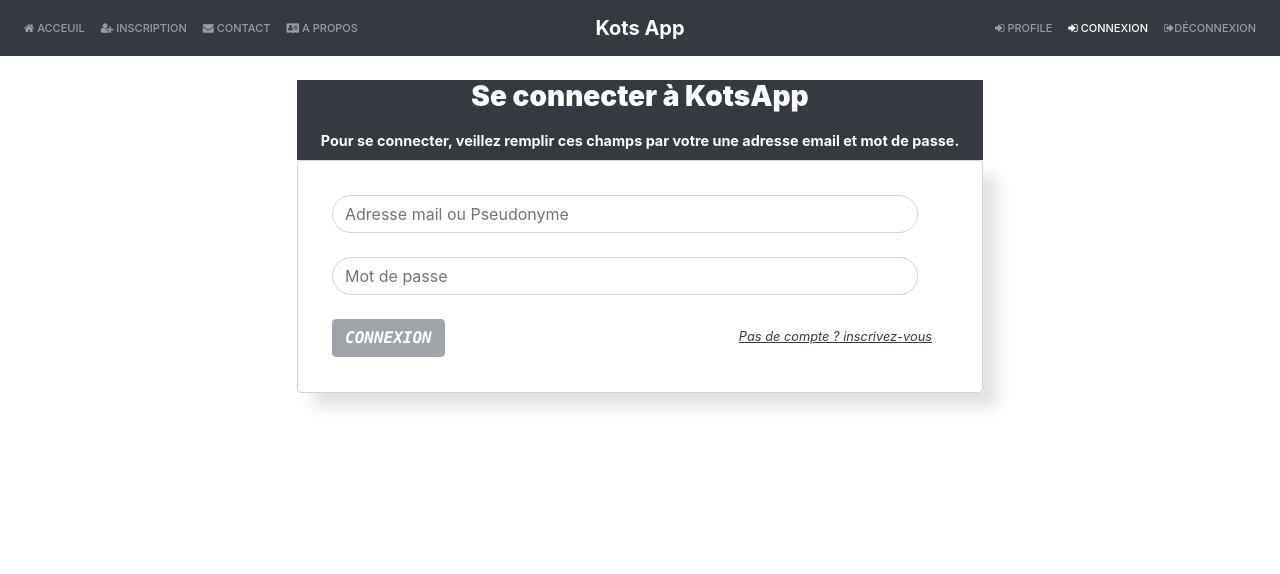
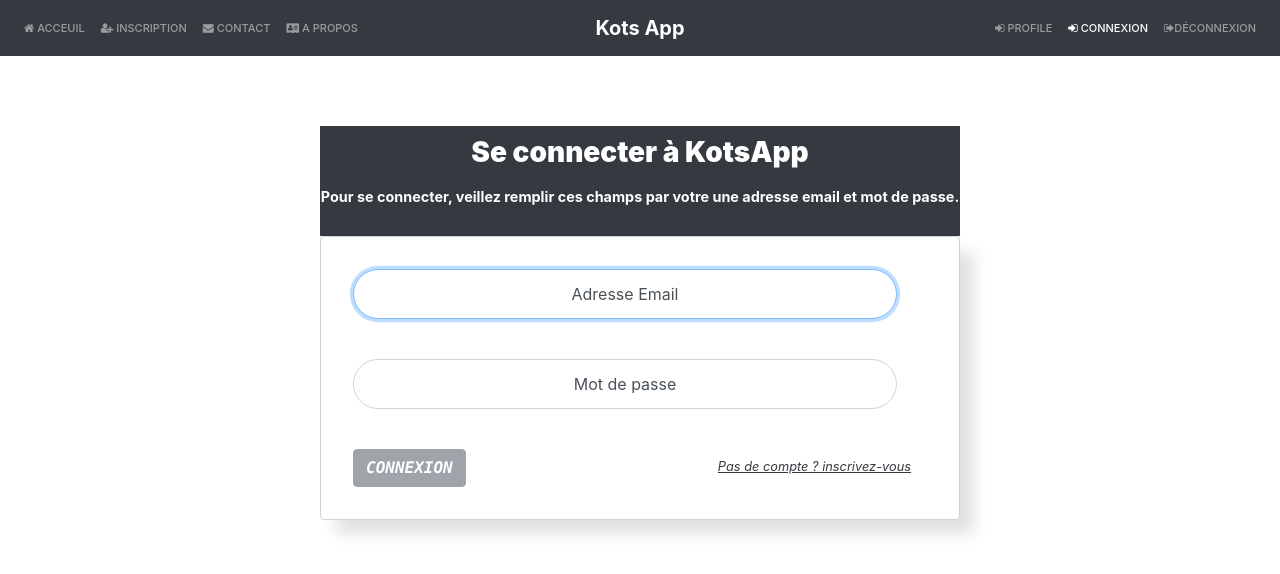
Before and after one commit to make-kots-great-again/web, an Angular app in the folder client-side/: page /login in a window 1280 px wide. Shown: the top 574 px of the page. Built offline with nearby package versions, Linux system fonts and the light colour scheme.

Commit message:
Login CSS hotfix

```diff
--- a/client-side/src/app/features/components/login/login.component.css
+++ b/client-side/src/app/features/components/login/login.component.css
@@ -1,38 +1,52 @@
-
-:root {
-  --input-padding-x: 1.5rem;
-  --input-padding-y: .75rem;
+.connexion{
+  padding-top: 70px;
+  margin: auto;
+  max-width: 1200px;
+  margin: 0 auto !important;
+	float: none !important;
 }
 
 .note {
   text-align: center;
-  height: 80px;
+  height: 110px;
   background: #343A40;
   color: #fff;
   font-weight: bold;
 }
-
-.form-content {
+.form-content
+{
   padding: 5%;
   border: 1px solid #ced4da;
   margin-bottom: 2%;
-  border-radius: 4px;
-  box-shadow: 15px 15px 16px -1px rgba(0, 0, 0, .12);
+  border-radius:  4px;
+  box-shadow:  15px 15px 16px -1px rgba(0,0,0,.12);
+}
+.form-control{
+  border-radius:1.5rem;
 }
 
-.form-control {
-  border-radius: 1.5rem;
+.card-signin {
+  border: 0;
+  border-radius: 1rem;
+  box-shadow: 0 0.5rem 1rem 0 rgba(0, 0, 0, 0.1);
 }
 
-.customInput {
-  --input-padding-x: 1.5rem;
-  --input-padding-y: .75rem;
+.card-signin .card-title {
+  margin-bottom: 2rem;
+  font-weight: 300;
+  font-size: 1.5rem;
 }
 
-/*
-
+.card-signin .card-body {
+  padding: 2rem;
+  overflow: hidden;
+}
 
 .form-signin {
+  width: 100%;
+}
+
+.form-signin .btn {
   font-size: 80%;
   border-radius: 5rem;
   letter-spacing: .1rem;
@@ -63,7 +77,7 @@
   display: block;
   width: 100%;
   margin-bottom: 0;
-
+  /* Override default `<label>` margin */
   line-height: 1.5;
   color: #495057;
   border: 1px solid transparent;
@@ -104,6 +118,8 @@
 }
 
 
+/* Fallback for Edge
+-------------------------------------------------- */
 
 @supports (-ms-ime-align: auto) {
   .form-label-group>label {
@@ -114,7 +130,8 @@
   }
 }
 
-
+/* Fallback for IE
+-------------------------------------------------- */
 
 @media all and (-ms-high-contrast: none),
 (-ms-high-contrast: active) {
@@ -125,5 +142,3 @@
     color: #777;
   }
 }
-
- */
--- a/client-side/src/app/features/components/login/login.component.html
+++ b/client-side/src/app/features/components/login/login.component.html
@@ -1,30 +1,25 @@
-<br>
+<div class="row connexion ">
 <div class="container register-form col-lg-7 col-md-8 col-sm-8 rounded">
 
   <div class="form rounded col-12">
 
     <div class="note bg-dark">
-      <h3 id="formTitle"
-          class="font-weight-bolder mb-3">
-        Se connecter à KotsApp</h3>
-      <p class="font-weight-bold" style="font-size: 0.9rem">
+      <h3 id="formTitle"class="font-weight-bolder mb-3" style="padding-top: 10px"> Se connecter à KotsApp</h3>
+      <p class="font-weight-bold " style="font-size: 0.9rem">
         Pour se connecter, veillez remplir ces champs par votre une adresse email et mot de passe.
       </p>
     </div>
-
-    <form #signUpForm="ngForm"
-          class="form-content text-center col-md-12 rounded">
+    <form #signUpForm="ngForm" class="form-content text-center col-md-12 rounded">
 
       <!-- Username -->
       <div class="row justify-content-center col-12 form-label-group input">
-        <label for="pseudo">
-        </label>
         <input #pseudoInput="ngModel"
                [class.is-invalid]="pseudoInput.invalid && pseudoInput.touched"
                [class.is-valid]="!(pseudoInput.invalid && pseudoInput.untouched)"
-               class="form-control customInput" type="text" id="pseudo"
+               class="form-control" type="text" id="pseudo"
                [(ngModel)]="pseudo" name="pseudo"
-               placeholder="Adresse mail ou Pseudonyme" required>
+               placeholder="Email address"  required autofocus>
+               <label for="pseudo">Adresse Email</label>
         <small id="emailError" class="text-danger" [class.d-none]="pseudoInput.valid ||
           pseudoInput.untouched">Ce champ est obligatoire</small>
       </div>
@@ -37,9 +32,10 @@
         <input #passwordInput="ngModel"
                [class.is-invalid]="passwordInput.invalid && passwordInput.touched"
                [class.is-valid]="!(passwordInput.invalid && passwordInput.untouched)"
-               class="form-control customInput" type="password" id="password"
+               class="form-control" type="password" id="password"
                [(ngModel)]="password" name="password"
-               placeholder="Mot de passe" required>
+               placeholder="Email address"  required autofocus>
+               <label for="password">Mot de passe</label>
         <small id="passwordError" class="text-danger" [class.d-none]="passwordInput.valid ||
           passwordInput.untouched">Un mot de passe est requis</small>
       </div>
@@ -65,3 +61,4 @@
 
   </div>
 </div>
+</div>
```
